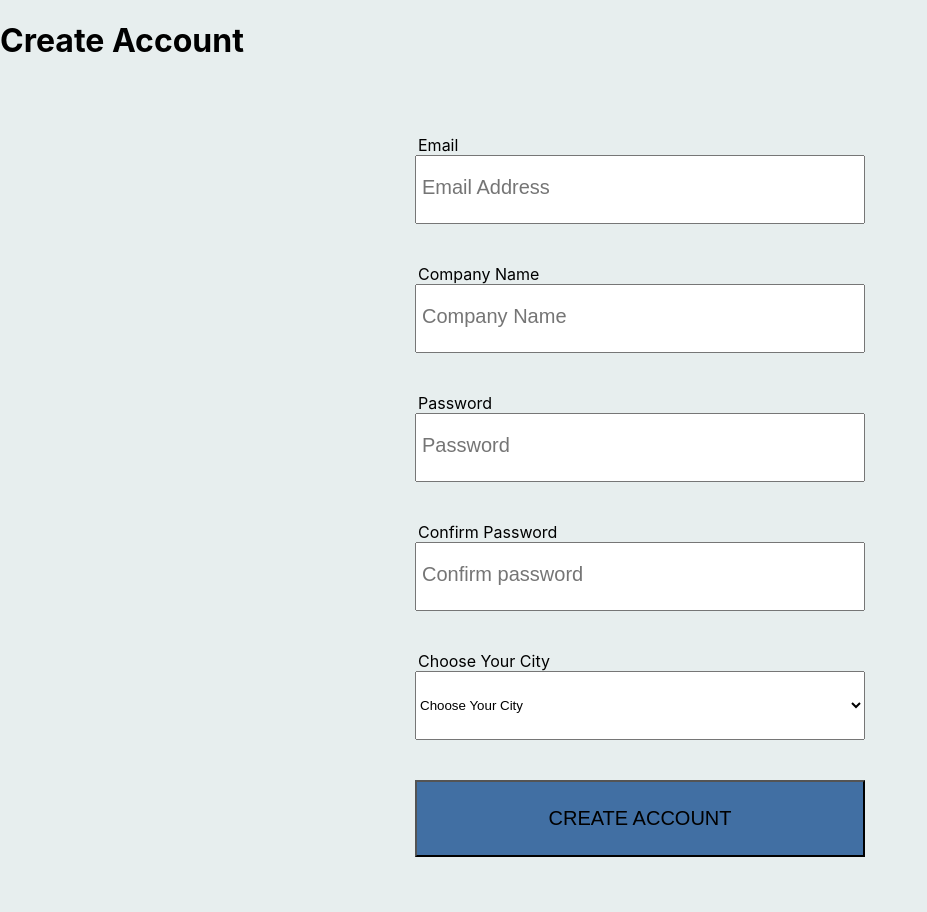
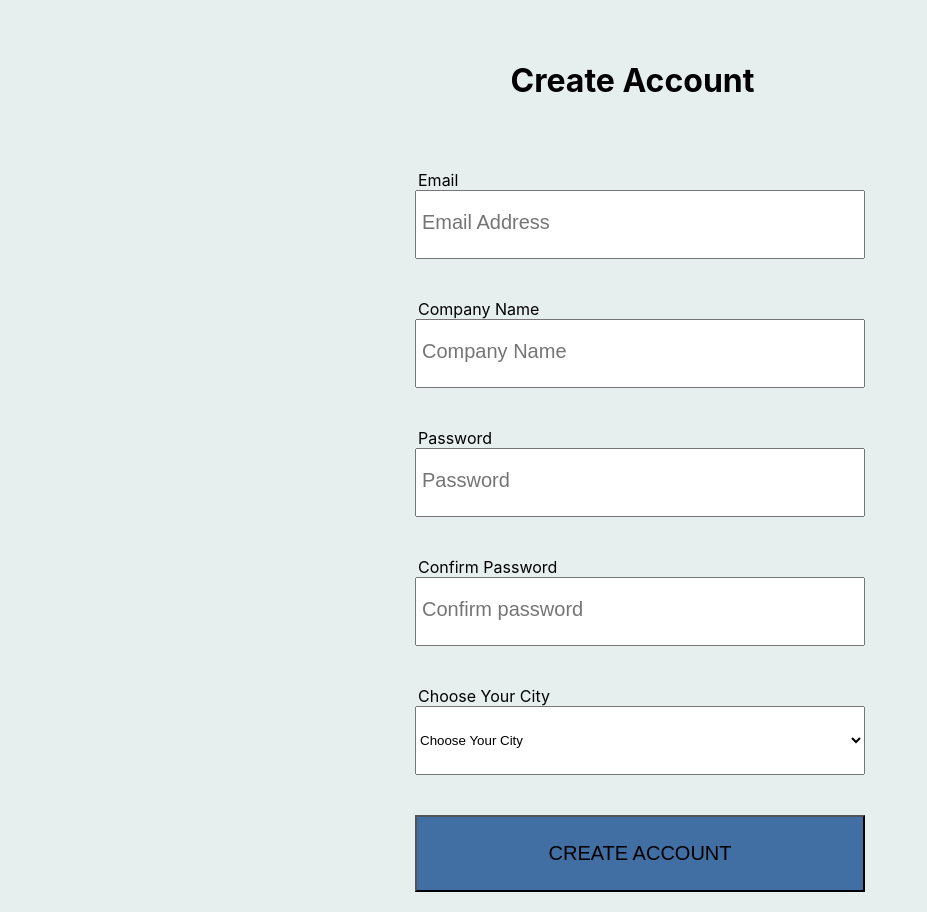
Before and after one commit to ashrafabuodeh/assignment-task1-react, a React (Create React App) app: page / in a window 1280 px wide. Shown: the whole page, without its empty margins (0-927 px from the left). Before the commit the page ends 877 px from the top, so only its background shows below. Built offline with nearby package versions, Linux system fonts and the light colour scheme.

Commit message:
form validation update 3

```diff
--- a/src/components/Form/Form.css
+++ b/src/components/Form/Form.css
@@ -2,7 +2,6 @@ form {
     align-items: center;
     display: flex;
     flex-direction: column;
-    margin-top: 25px;
 }
 
 ::placeholder {
--- a/src/components/Form/Form.jsx
+++ b/src/components/Form/Form.jsx
@@ -7,9 +7,11 @@ function Form() {
 
     const [companyName, setCompanyName] = useState('');
     const [email, setEmail] = useState('');
+    const [fieldInfo, setFieldInfo] = useState(formFieldInfo);
     const [isvalidate, setValidate] = useState(true);
     const [password, setPassword] = useState('');
     const [passwordCheck, setPasswordCheck] = useState('');
+
 
     const handleSubmit = (event) => {
         event.preventDefault();
@@ -17,7 +19,7 @@ function Form() {
         validatePassword(password)
         validatePasswordCheker(passwordCheck);
         setAccount();
-        console.log(isvalidate)
+
     }
 
     const handleChange = (event, name) => {
@@ -37,59 +39,72 @@ function Form() {
 
     const validateCompanyName = (companyName) => {
         if (companyName.trim() === '') {
-            console.log('company name is empty');
+            console.log('company cant be empty')
             setValidate(false);
+            displayError(companyName);
         }
+
     }
 
     const validatePassword = (password) => {
         const regularExpressionForPassword = /^(?=.*[0-9])(?=.*[!@#$%^&*])[a-zA-Z0-9!@#$%^&*]{8,}$/;
         if (!regularExpressionForPassword.test(password)) {
-            console.log('password is error');
             setValidate(false);
         }
-
     }
 
     const setAccount = () => {
         const accountStringify = JSON.stringify({ email, companyName, password, passwordCheck });
-        if (isvalidate)
+        if (isvalidate) {
             if (localStorage.getItem(email) === null) {
                 localStorage.setItem(email, accountStringify);
-                } else {
-                    // displayError('email-error');
+            }
         }
     }
 
 
-        const validatePasswordCheker  = (email) => {
+    const validatePasswordCheker = (email) => {
         if (password !== passwordCheck) {
             console.log('password doesnt match');
+            displayError(email);
             setValidate(false);
-            }
+
         }
 
 
+    }
+
+    const displayError = (name) => {
+        fieldInfo.map(field => {
+            field.name === name ? field.isDisplayed = true : field.isDisplayed = false;
+        })
+
+        setFieldInfo([...fieldInfo])
+    }
 
     return (
         <>
-                <form action="" onSubmit={handleSubmit} name="form">
+            <form onSubmit={handleSubmit} name="form">
 
                 {formFieldInfo.map((item) => (
                     <InputField
                         contentOfError={item.contentOfError}
                         errorClass={item.errorClass}
                         formFieldClass={item.formFieldClass}
+                        handleInputChange={handleChange}
                         id={item.id}
                         inputClass={item.inputClass}
+                        isDisplayed={item.isDisplayed}
                         key={item.id}
                         label={item.label}
                         name={item.name}
                         placeHolder={item.placeHolder}
                         type={item.type}
-                            handleInputChange={handleChange}
                     />
-                    ))}
+
+                ))
+
+                }
                 <div className="form-field">
                     <label>Choose Your City</label>
                     <select name="city" className="input-field" onChange={(event) => handleChange()}>
--- a/src/components/FormHeder/FormHeader.jsx
+++ b/src/components/FormHeder/FormHeader.jsx
@@ -6,7 +6,7 @@ function FormHeader() {
 
     return (
         <>
-            <div className="header">
+            <div className="form-header">
                 <div className="header-title">
                     <h1>Create Account</h1>
                 </div>
--- a/src/components/FormHeder/FormHeder.css
+++ b/src/components/FormHeder/FormHeder.css
@@ -1,7 +1,8 @@
-.header {
+.form-header {
     height: 110px;
     padding-top: 10px;
-    align-items: center;
+    margin-top: 30px;
+    text-align: center;
 }
 
 .header-title {
--- a/src/components/InputField/InputField.css
+++ b/src/components/InputField/InputField.css
@@ -22,7 +22,7 @@
 
 .display-error {
     background-color: red;
-    display: none;
+    display:none;
     margin-bottom: 5px;
     padding: 20px;
 }
--- a/src/components/InputField/InputField.jsx
+++ b/src/components/InputField/InputField.jsx
@@ -1,14 +1,14 @@
 import React, { Component } from 'react';
 import './InputField.css';
 
-function InputField({ contentOfError, errorClass, formFieldClass, handleInputChange, id, inputClass, label, name, placeHolder, type, value }) {
+function InputField({ contentOfError, errorClass, formFieldClass, handleInputChange, id, inputClass, isDisplay, label, name, placeHolder, type, value }) {
 
     return (
         <>
             <div className={formFieldClass}>
                 <label>{label}</label>
                 <input type={type} className={inputClass} value={value} name={name} placeholder={placeHolder} onChange={(event) => handleInputChange(event, name)} />
-                <div id={id} className={errorClass}>{contentOfError}</div>
+                <div id={id} className={errorClass + "display-error"} style={{display:isDisplay? "block":'none'}}>{contentOfError}</div>
             </div>
         </>
     );
--- a/src/data/formfield.js
+++ b/src/data/formfield.js
@@ -4,11 +4,11 @@ const formFieldInfo = [{
     formFieldClass: "form-field",
     id: "email-error",
     inputClass: "input-field",
+    isDisplayed: false,
     label: "Email",
     name: "email",
     placeHolder: "Email Address",
     type: "email",
-    value: ""
 },
 {
     contentOfError: "Company name can't be empty",
@@ -16,11 +16,11 @@ const formFieldInfo = [{
     formFieldClass: "form-field",
     id: "company-error",
     inputClass: "input-field",
+    isDisplayed: false,
     label: "Company Name",
     name: "companyName",
     placeHolder: "Company Name",
-    type: "text",
-    value: ""
+    type: "text"
 },
 {
     contentOfError: "Password must contains a mix of letters, numbers &symbols",
@@ -28,11 +28,11 @@ const formFieldInfo = [{
     formFieldClass: "form-field",
     id: "password-error",
     inputClass: "input-field",
+    isDisplayed: false,
     label: "Password",
     name: "password",
     placeHolder: "Password",
-    type: "password",
-    value: ""
+    type: "password"
 },
 
 {
@@ -41,11 +41,11 @@ const formFieldInfo = [{
     formFieldClass: "form-field",
     id: "password-check-error",
     inputClass: "input-field",
+    isDisplayed: false,
     label: "Confirm Password",
     name: "passwordCheck",
     placeHolder: "Confirm password",
-    type: "password",
-    value: ""
+    type: "password"
 }
 
 ];
```
Lines whose indentation alone changed are shown as unchanged.
